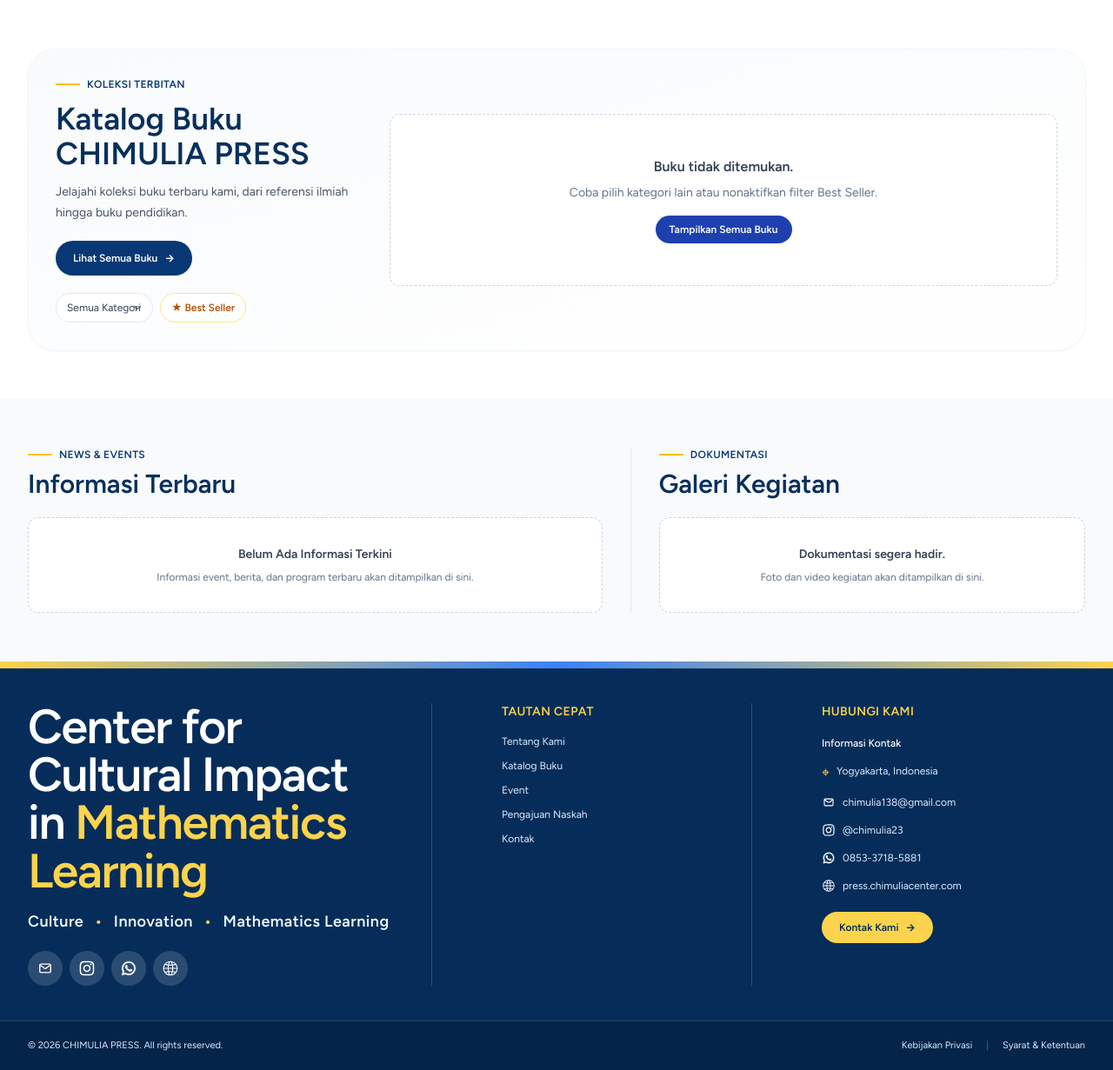
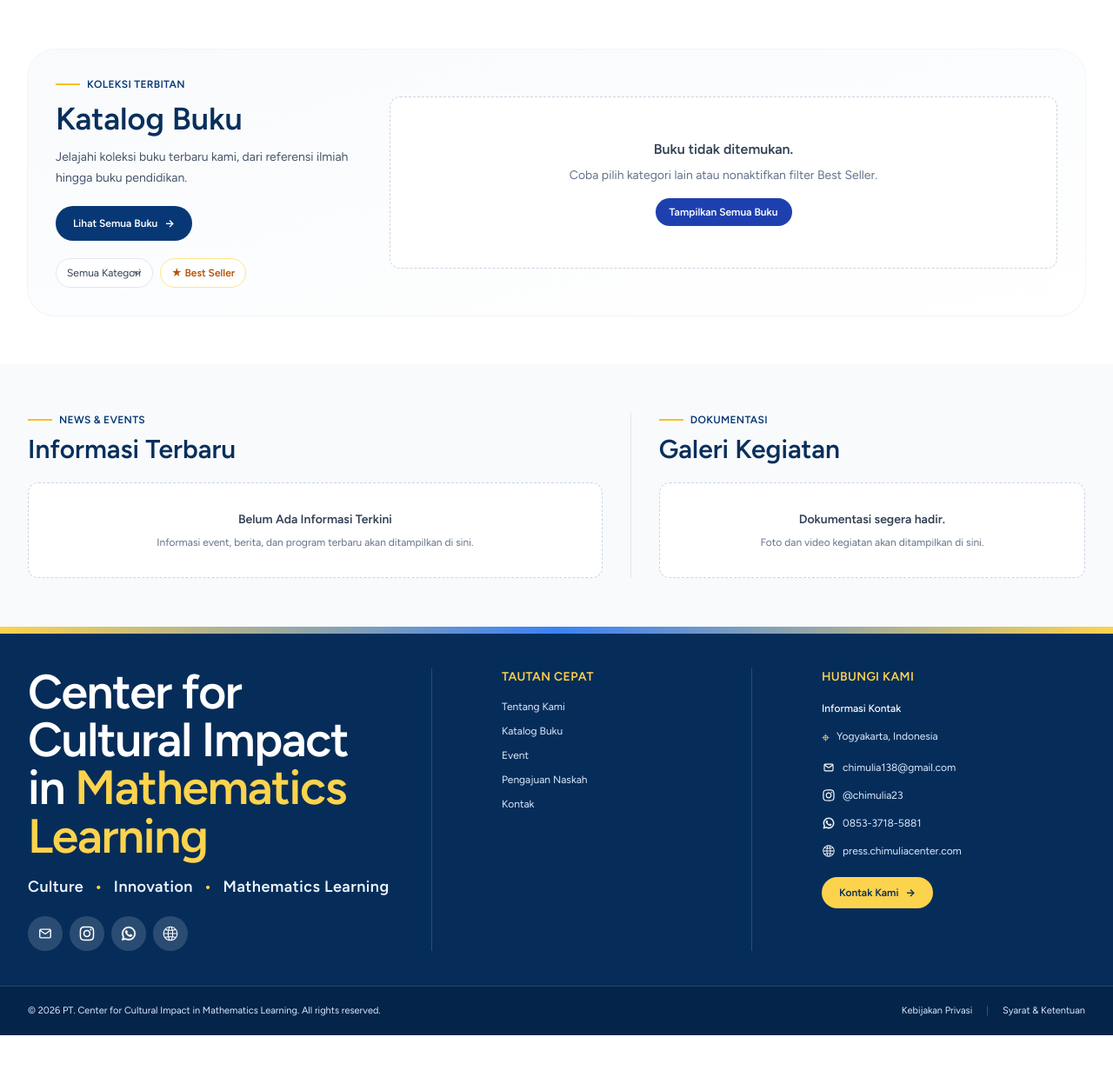
Before and after one commit to simustopa/chimuliapress, a Laravel app: page / in a window 1280 px wide. Shown: the part 1493-2724 px from the top of the page at 87% size. After the commit the page ends 2684 px from the top, so only its background shows below. Run offline with Laravel 12, Linux system fonts and the light colour scheme; data that the repository does not hold is empty; style sheets or scripts are compiled from the project's sources; some libraries are stand-ins or nearby versions.

Commit message:
chimulia

```diff
--- a/resources/js/Pages/Welcome.jsx
+++ b/resources/js/Pages/Welcome.jsx
@@ -403,7 +403,7 @@ export default function Welcome({
                                                 {activeService.title}
                                             </h3>
                                             <p className="mt-1 text-[10px] text-blue-100">
-                                                CHIMULIA PRESS - Layanan Profesional
+                                                Layanan Profesional
                                             </p>
                                         </div>
                                     </div>
@@ -891,7 +891,7 @@ export default function Welcome({
                                 <div className="grid gap-6 lg:grid-cols-[.75fr_1.6fr] lg:items-center">
                                     <div>
                                         <p className="flex items-center gap-2 text-xs font-extrabold uppercase tracking-wide text-[#073875]"><span className="h-0.5 w-7 bg-amber-400" /> Koleksi Terbitan</p>
-                                        <h2 className="mt-3 text-3xl font-extrabold leading-tight text-[#082f5c] sm:text-4xl">Katalog Buku CHIMULIA PRESS</h2>
+                                        <h2 className="mt-3 text-3xl font-extrabold leading-tight text-[#082f5c] sm:text-4xl">Katalog Buku</h2>
                                         <p className="mt-3 text-sm leading-6 text-slate-600">Jelajahi koleksi buku terbaru kami, dari referensi ilmiah hingga buku pendidikan.</p>
                                         <Link href="/katalog-buku" className="mt-5 inline-flex rounded-full bg-[#073875] px-5 py-3 text-xs font-bold text-white transition hover:bg-blue-900">
                                             Lihat Semua Buku <span className="ml-2">→</span>
@@ -1241,7 +1241,7 @@ export default function Welcome({
                         <div className="mx-auto flex max-w-7xl flex-col gap-3 px-6 py-5 text-[11px] text-blue-100 sm:flex-row sm:items-center sm:justify-between sm:px-8">
 
                             <span>
-                                © {new Date().getFullYear()} CHIMULIA PRESS. All rights reserved.
+                                © {new Date().getFullYear()} PT. Center for Cultural Impact in Mathematics Learning. All rights reserved.
                             </span>
 
                             <div className="flex flex-wrap gap-4">
```
